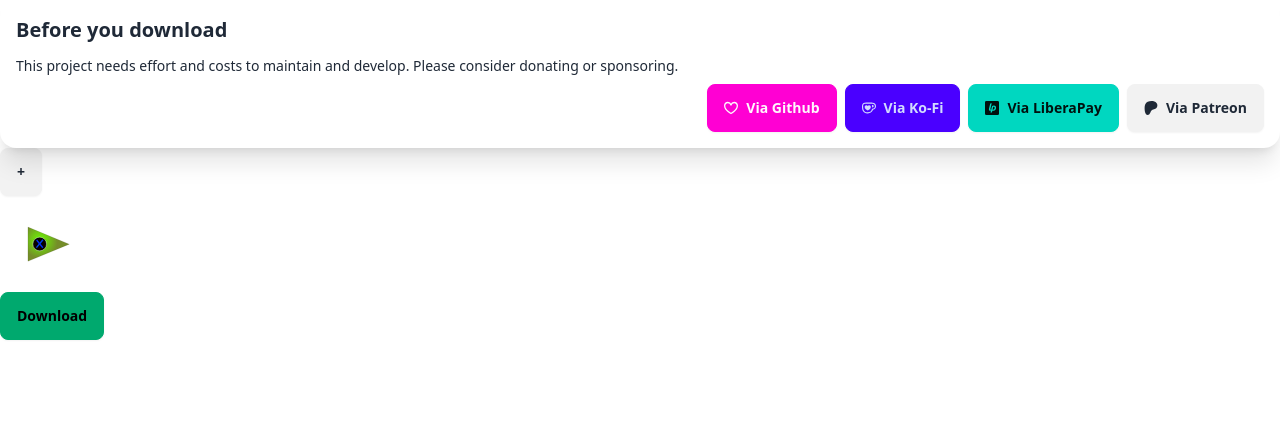
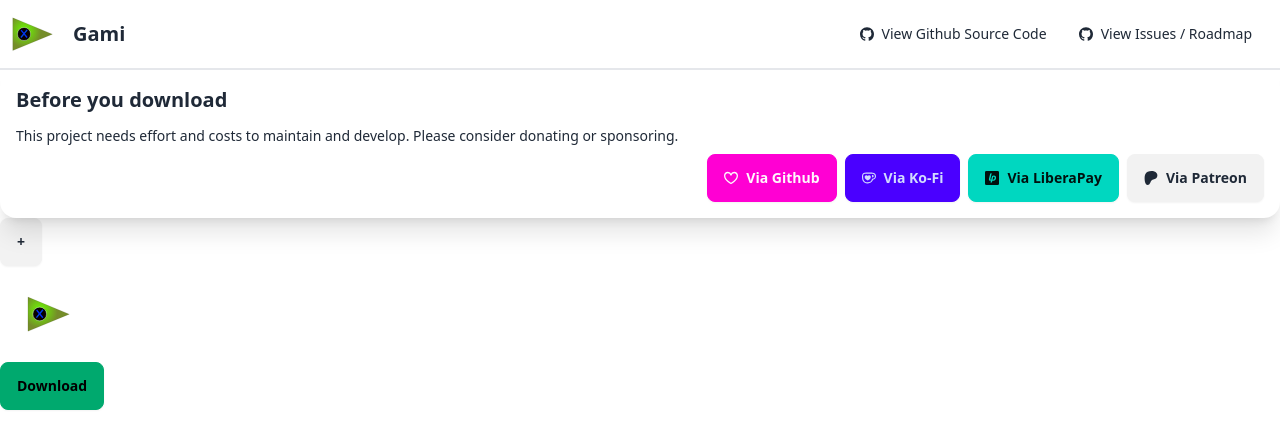
Before and after one commit to TomBebb/gami-web, a Vue app: page / in a window 1280 px wide. Shown: the top 448 px of the page. Built offline with nearby package versions, Linux system fonts and the light colour scheme; no server answers.

Commit message:
Add heading

```diff
--- a/src/App.vue
+++ b/src/App.vue
@@ -1,9 +1,11 @@
 <script setup lang="ts">
 import DownloadButton from './components/DownloadButton.vue'
 import SponsorLinks from './components/SponsorLinks.vue'
+import Heading from './components/Heading.vue'
 </script>
 
 <template>
+  <Heading />
   <SponsorLinks />
   <button class="btn" @click="count++">+</button>
   <div>
--- /dev/null
+++ b/src/components/Heading.vue
@@ -0,0 +1,30 @@
+<script setup lang="ts">
+import { Icon } from '@iconify/vue'
+</script>
+
+<template>
+  <div class="navbar border-b-2 bg-base-100">
+    <div class="flex-none">
+      <a href="/" class="btn btn-square btn-ghost">
+        <img src="/icon.svg" />
+      </a>
+    </div>
+    <div class="flex-1">
+      <a class="btn btn-ghost pointer-events-none text-xl"> Gami </a>
+    </div>
+    <div class="flex-none">
+      <ul class="menu menu-horizontal px-1">
+        <li>
+          <a href="https://github.com/TomBebb/Gami"
+            ><icon icon="simple-icons:github" /> View Github Source Code
+          </a>
+        </li>
+        <li>
+          <a href="https://github.com/users/TomBebb/projects/2/views/1"
+            ><icon icon="simple-icons:github" /> View Issues / Roadmap
+          </a>
+        </li>
+      </ul>
+    </div>
+  </div>
+</template>
```
